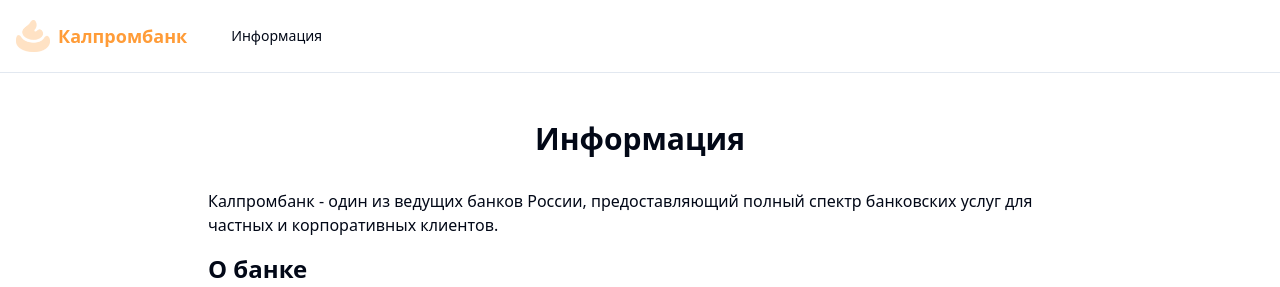
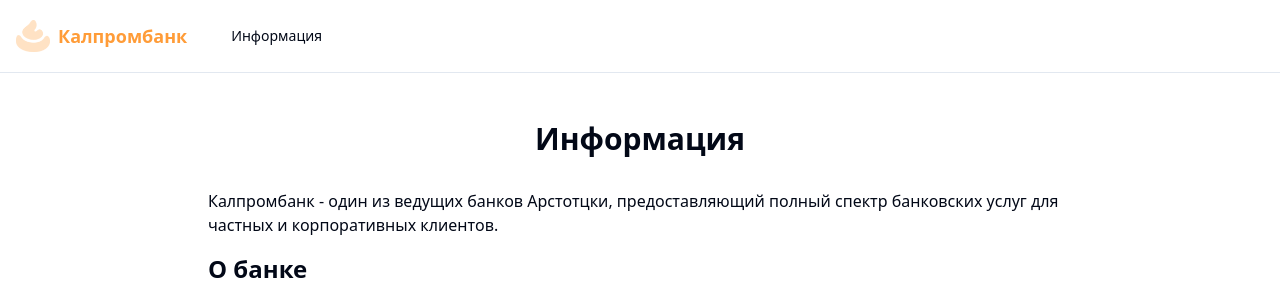
Before and after one commit to almypr/kalprombank, a React (Vite) app: page /information in a window 1280 px wide. Shown: the top 287 px of the page. Built offline with nearby package versions, Linux system fonts and the light colour scheme.

Commit message:
Replace "Россия" with "Арстотцка"
Updated all instances of the word "Россия" throughout the website to "Арстотцка" to reflect the new terminology.
[skip gpt_engineer]

```diff
--- a/src/components/Features.tsx
+++ b/src/components/Features.tsx
@@ -3,7 +3,7 @@ import { Shield, Clock, Award } from "lucide-react";
 const features = [
   {
     title: "Надежность",
-    description: "Входим в топ-100 надежных банков России",
+    description: "Входим в топ-100 надежных банков Арстотцки",
     icon: Shield,
   },
   {
--- a/src/pages/Information.tsx
+++ b/src/pages/Information.tsx
@@ -3,7 +3,7 @@ import { PageTemplate } from "@/components/PageTemplate";
 const Information = () => (
   <PageTemplate title="Информация">
     <div className="space-y-4">
-      <p>Калпромбанк - один из ведущих банков России, предоставляющий полный спектр банковских услуг для частных и корпоративных клиентов.</p>
+      <p>Калпромбанк - один из ведущих банков Арстотцки, предоставляющий полный спектр банковских услуг для частных и корпоративных клиентов.</p>
       <h2 className="text-2xl font-bold mt-6">О банке</h2>
       <p>Основан в 1993 году. За годы работы банк заслужил репутацию надежного финансового партнера, предоставляющего качественные банковские услуги.</p>
       <h2 className="text-2xl font-bold mt-6">Миссия</h2>
```
